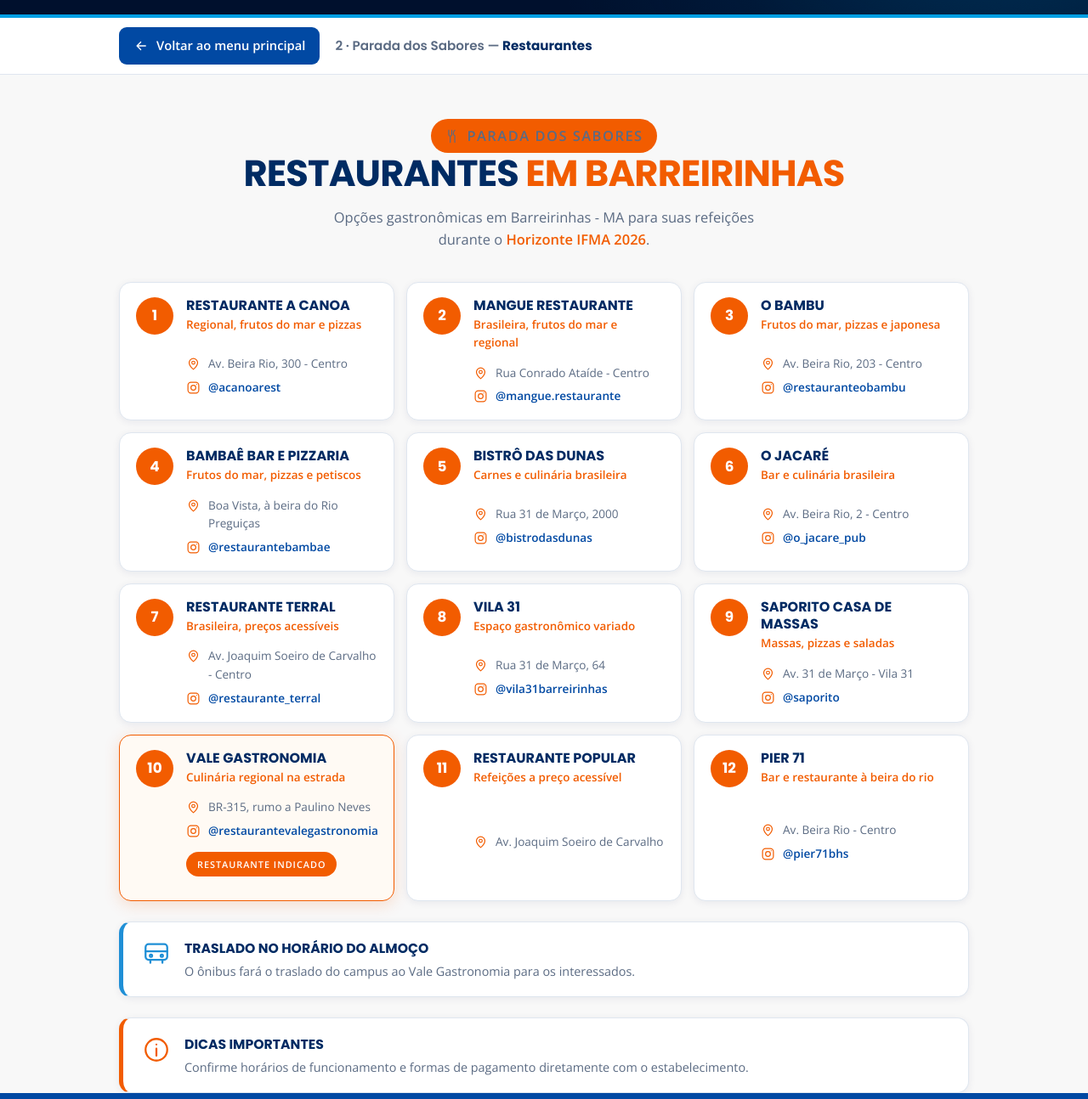
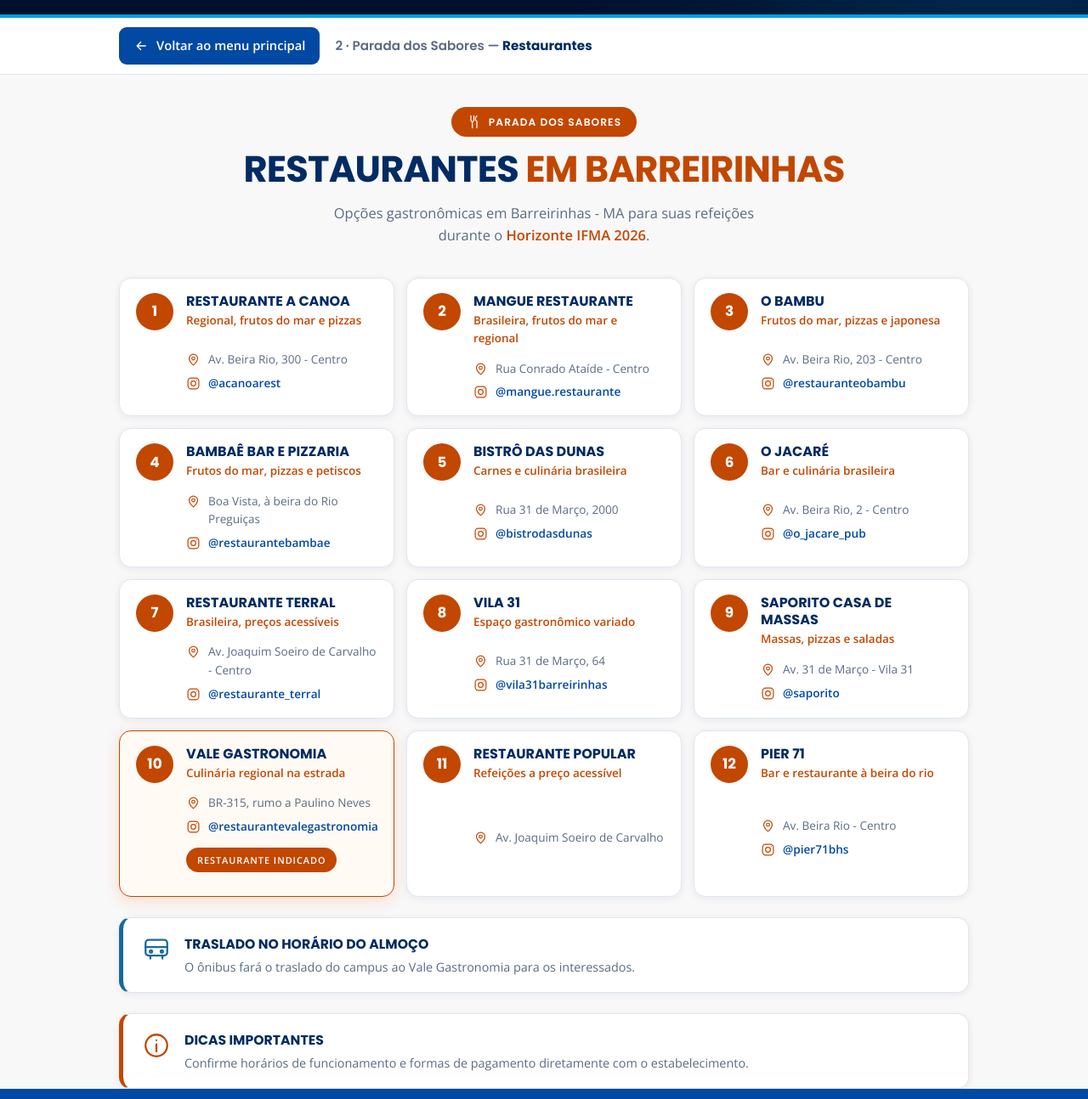
Before and after one commit to alesmelo74/mapa-horizonte-ifma-2026, a plain HTML site: page 2-restaurantes.html in a window 1280 px wide. Shown: the part 146-1440 px from the top of the page at 85% size. Drawn offline with nearby package versions, Linux system fonts and the light colour scheme.

Commit message:
Corrige o contraste do selo e das pilulas coloridas para atender WCAG AA

```diff
--- a/2-restaurantes.html
+++ b/2-restaurantes.html
@@ -13,7 +13,7 @@
 <link rel="stylesheet" href="base.css">
 <link rel="stylesheet" href="paginas.css">
 </head>
-<body style="--cor-tema: var(--item-2);">
+<body style="--cor-tema: var(--item-2-forte);">
 
 <svg class="sprite" aria-hidden="true" focusable="false">
   <defs>
@@ -260,7 +260,7 @@
 
   </ol>
 
-  <section class="nota" style="--cor-nota: var(--trilha-gp);">
+  <section class="nota" style="--cor-nota: var(--trilha-gp-forte);">
     <svg class="icone" aria-hidden="true"><use href="#i-onibus"/></svg>
     <div>
       <h2>Traslado no horário do almoço</h2>
@@ -268,7 +268,7 @@
     </div>
   </section>
 
-  <section class="nota" style="--cor-nota: var(--item-2);">
+  <section class="nota" style="--cor-nota: var(--item-2-forte);">
     <svg class="icone" aria-hidden="true"><use href="#i-info"/></svg>
     <div>
       <h2>Dicas importantes</h2>
--- a/base.css
+++ b/base.css
@@ -14,6 +14,16 @@
   --item-2: #f25c00;
   --item-3: #479633;
   --item-4: #007ece;
+
+  /* Variantes escurecidas das cores da marca, para uso com texto.
+     As originais são vivas demais: sobre branco, ou com texto branco por cima,
+     não alcançam a razão de contraste 4,5:1 exigida pela WCAG AA em texto
+     pequeno. Contraste com branco: 9,0:1 / 5,0:1 / 6,5:1 / 6,1:1. */
+  --item-1-forte: #00449e;
+  --item-2-forte: #c24700;
+  --item-3-forte: #2f6b23;
+  --item-4-forte: #00679f;
+  --trilha-gp-forte: #17699e;
 
   --trilha-gp: #1f8fd6;
   --trilha-di: #e2a412;
--- a/paginas.css
+++ b/paginas.css
@@ -60,21 +60,25 @@ body {
   padding-block: 38px 6px;
   text-align: center;
 }
-.intro__selo {
+/* O seletor precisa de duas classes para vencer `.intro p`, definida abaixo,
+   que sobrescrevia a cor do texto e derrubava o contraste do selo. */
+.intro .intro__selo {
   display: inline-flex;
   align-items: center;
   gap: 9px;
+  max-width: none;
   margin: 0 0 14px;
-  padding: 7px 16px;
+  padding: 8px 18px;
   background: var(--cor-tema, var(--azul-faixa));
   border-radius: 999px;
   color: #fff;
-  font-size: .74rem;
+  font-family: var(--fonte-titulo);
+  font-size: .76rem;
   font-weight: 600;
   letter-spacing: .09em;
   text-transform: uppercase;
 }
-.intro__selo .icone { width: 17px; height: 17px; }
+.intro .intro__selo .icone { width: 17px; height: 17px; color: #fff; }
 
 .intro h1 {
   margin: 0;
@@ -204,7 +208,7 @@ main { padding-bottom: 48px; }
   font-size: clamp(1.2rem, 4vw, 1.6rem);
   color: var(--navy);
 }
-.dia__data span { color: var(--item-2); }
+.dia__data span { color: var(--item-2-forte); }
 .dia__turno {
   font-size: .74rem;
   font-weight: 600;
@@ -313,7 +317,7 @@ main { padding-bottom: 48px; }
   font-family: var(--fonte-titulo);
   font-weight: 600;
   font-size: .88rem;
-  color: var(--item-2);
+  color: var(--item-2-forte);
 }
 
 /* Intervalos: faixa simples, sem cartão. */
@@ -332,7 +336,7 @@ main { padding-bottom: 48px; }
   text-transform: uppercase;
   color: var(--navy);
 }
-.intervalo .icone { width: 20px; height: 20px; color: var(--item-2); }
+.intervalo .icone { width: 20px; height: 20px; color: var(--item-2-forte); }
 
 /* ==========================================================================
    Item 2 — Restaurantes
@@ -362,7 +366,7 @@ main { padding-bottom: 48px; }
   place-items: center;
   width: 44px;
   height: 44px;
-  background: var(--item-2);
+  background: var(--item-2-forte);
   border-radius: 50%;
   font-family: var(--fonte-titulo);
   font-weight: 700;
@@ -382,7 +386,7 @@ main { padding-bottom: 48px; }
   margin: 2px 0 9px;
   font-size: .84rem;
   font-weight: 600;
-  color: var(--item-2);
+  color: var(--item-2-forte);
 }
 .local__dados {
   grid-column: 2;
@@ -403,14 +407,14 @@ main { padding-bottom: 48px; }
   width: 17px;
   height: 17px;
   margin-top: 3px;
-  color: var(--item-2);
+  color: var(--item-2-forte);
 }
 .local__dados a { color: var(--azul-faixa); font-weight: 600; text-decoration: none; }
 .local__dados a:hover { text-decoration: underline; }
 
 /* Cartão em destaque: o restaurante indicado. */
 .local--indicado {
-  border-color: var(--item-2);
+  border-color: var(--item-2-forte);
   background: #fffaf4;
   box-shadow: 0 4px 18px rgba(242, 92, 0, .18);
 }
@@ -419,7 +423,7 @@ main { padding-bottom: 48px; }
   justify-self: start;
   margin-top: 10px;
   padding: 6px 13px;
-  background: var(--item-2);
+  background: var(--item-2-forte);
   border-radius: 999px;
   font-size: .68rem;
   font-weight: 700;
@@ -532,7 +536,7 @@ main { padding-bottom: 48px; }
   padding: 11px;
   background: var(--cartao-alt);
   border-radius: 12px;
-  color: var(--item-4);
+  color: var(--item-4-forte);
   stroke-width: 1.6;
 }
 .atividade h2 {
```
Also changed, not shown: 1-programacao.html (+2 -2 lines), 3-o-que-fazer.html (+6 -6 lines), 4-bem-viver.html (+2 -2 lines).
